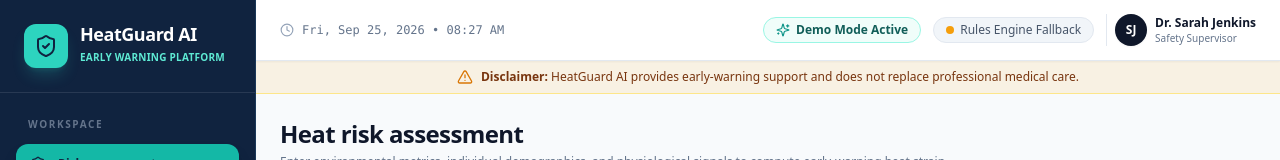
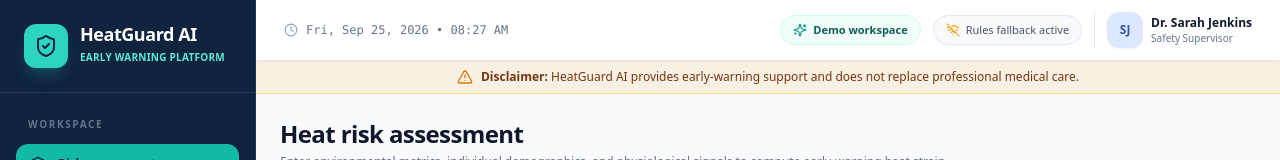
Before and after one commit to deniyal123/heatguard-ai, a React (Vite) app in the folder frontend/: page / in a window 1280 px wide. Shown: the top 160 px of the page. Built offline with nearby package versions, Linux system fonts and the light colour scheme; no server answers; the HTML template or start-up script is replaced by a standard one.

Commit message:
Improve modern HeatGuard dashboard UI

```diff
--- a/frontend/src/components/Header.jsx
+++ b/frontend/src/components/Header.jsx
@@ -1,5 +1,5 @@
 import React, { useState, useEffect } from 'react';
-import { ShieldCheck, Clock, User, CheckCircle2, Sparkles, AlertCircle } from 'lucide-react';
+import { ShieldCheck, Clock, Sparkles, Wifi, WifiOff } from 'lucide-react';
 
 export default function Header({ health }) {
   const [timeStr, setTimeStr] = useState('');
@@ -8,10 +8,7 @@ export default function Header({ health }) {
     const updateTime = () => {
       const now = new Date();
       setTimeStr(now.toLocaleDateString('en-US', {
-        weekday: 'short',
-        month: 'short',
-        day: 'numeric',
-        year: 'numeric'
+        weekday: 'short', month: 'short', day: 'numeric', year: 'numeric'
       }) + ' • ' + now.toLocaleTimeString([], { hour: '2-digit', minute: '2-digit' }));
     };
     updateTime();
@@ -22,41 +19,32 @@ export default function Header({ health }) {
   const isPythonOnline = health?.python_ml_status === 'online';
 
   return (
-    <header className="bg-white border-b border-slate-200 sticky top-0 z-40 px-6 py-3.5 shadow-sm">
+    <header className="bg-white/95 backdrop-blur border-b border-slate-200 sticky top-0 z-40 px-5 sm:px-7 py-3 shadow-sm">
       <div className="flex items-center justify-between gap-4">
-
-        {/* Mobile Title Logo (Visible on mobile/tablet) */}
-        <div className="flex items-center gap-2 md:hidden">
-          <div className="p-1.5 rounded-lg bg-teal-600 text-white">
+        <div className="flex items-center gap-3">
+          <div className="md:hidden p-2 rounded-xl bg-teal-600 text-white shadow-sm">
             <ShieldCheck className="w-5 h-5" />
           </div>
-          <span className="font-bold text-slate-900 text-base">HeatGuard AI</span>
+          <div className="hidden sm:flex items-center gap-2 text-xs text-slate-500 font-medium">
+            <Clock className="w-3.5 h-3.5 text-slate-400" />
+            <span className="font-mono">{timeStr}</span>
+          </div>
         </div>
 
-        {/* Date & Time */}
-        <div className="hidden sm:flex items-center gap-2 text-xs text-slate-500 font-medium">
-          <Clock className="w-3.5 h-3.5 text-slate-400" />
-          <span className="font-mono">{timeStr}</span>
-        </div>
-
-        {/* Top Header Indicators */}
-        <div className="flex items-center gap-3">
-
-          {/* Demo Mode Indicator */}
-          <div className="flex items-center gap-1.5 px-3 py-1 bg-teal-50 border border-teal-200 text-teal-800 rounded-full text-xs font-semibold">
+        <div className="flex items-center gap-2 sm:gap-3">
+          <div className="hidden sm:flex items-center gap-1.5 px-3 py-1.5 bg-teal-50 border border-teal-100 text-teal-800 rounded-full text-[11px] font-semibold">
             <Sparkles className="w-3.5 h-3.5 text-teal-600" />
-            <span>Demo Mode Active</span>
+            <span>Demo workspace</span>
           </div>
 
-          {/* System API Status */}
-          <div className="hidden md:flex items-center gap-1.5 px-3 py-1 bg-slate-100 border border-slate-200 rounded-full text-xs text-slate-600 font-medium">
-            <span className={`w-2 h-2 rounded-full ${isPythonOnline ? 'bg-emerald-500 animate-pulse' : 'bg-amber-500'}`} />
-            <span>{isPythonOnline ? 'Random Forest ML Online' : 'Rules Engine Fallback'}</span>
+          <div className="flex items-center gap-1.5 px-3 py-1.5 bg-slate-50 border border-slate-200 rounded-full text-[11px] text-slate-600 font-medium">
+            {isPythonOnline ? <Wifi className="w-3.5 h-3.5 text-emerald-500" /> : <WifiOff className="w-3.5 h-3.5 text-amber-500" />}
+            <span className="hidden sm:inline">{isPythonOnline ? 'ML service online' : 'Rules fallback active'}</span>
+            <span className="sm:hidden">{isPythonOnline ? 'Online' : 'Fallback'}</span>
           </div>
 
-          {/* User Profile */}
-          <div className="flex items-center gap-2 pl-2 border-l border-slate-200">
-            <div className="w-8 h-8 rounded-full bg-slate-900 text-white flex items-center justify-center font-bold text-xs shadow-sm">
+          <div className="flex items-center gap-2 pl-2 sm:pl-3 border-l border-slate-200">
+            <div className="w-9 h-9 rounded-xl bg-[#dce8ff] text-[#3b55a1] flex items-center justify-center font-bold text-xs shadow-sm">
               SJ
             </div>
             <div className="hidden lg:block text-left text-xs">
@@ -64,9 +52,7 @@ export default function Header({ health }) {
               <div className="text-[10px] text-slate-500">Safety Supervisor</div>
             </div>
           </div>
-
         </div>
-
       </div>
     </header>
   );
```
